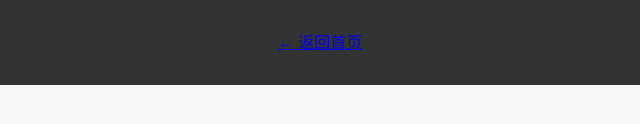
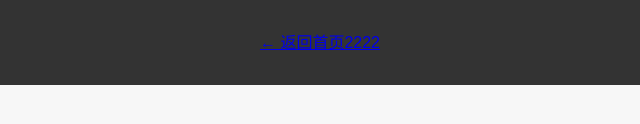
Before and after one commit to agemoonage/my-website, a plain HTML site: page notes/2025-08-02.html in a window 1280 px wide. Shown: the part 268-392 px from the top of the page, 320-960 px from the left. Drawn offline with Linux system fonts and the light colour scheme.

Commit message:
initial commit

```diff
--- a/notes/2025-08-02.html
+++ b/notes/2025-08-02.html
@@ -17,7 +17,7 @@
   </main>
 
   <footer>
-    <p><a href="../index.html">← 返回首页</a></p>
+    <p><a href="../index.html">← 返回首页2222</a></p>
   </footer>
 </body>
 </html>
```
